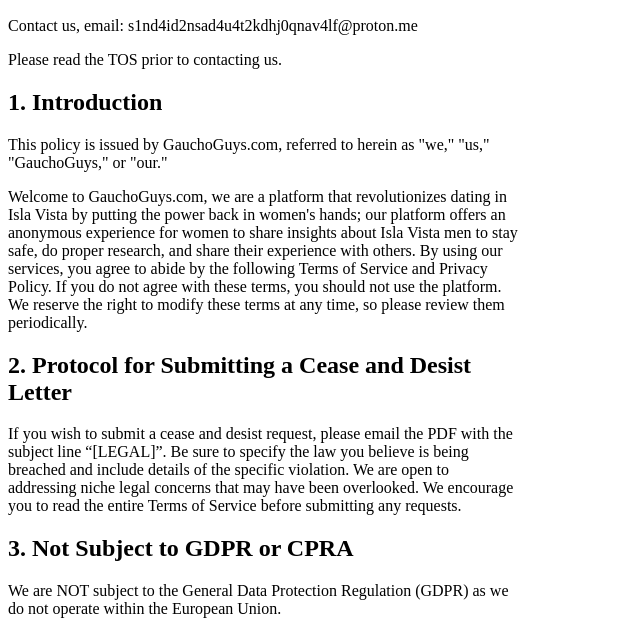
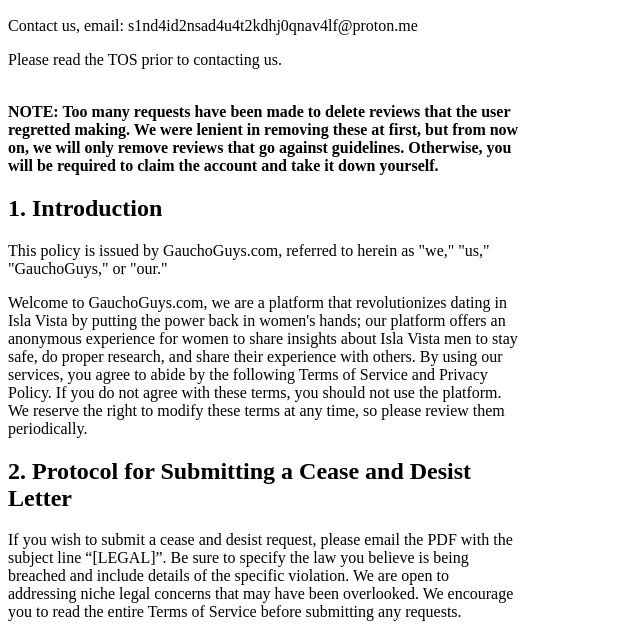
Before and after one commit to 4id2nsad4u4t235dshj0qnav4lf/vt4e56425y356u, a plain HTML site: page tos.html in a window 1280 px wide. Shown: the part 147-778 px from the top of the page, without its empty margins (0-640 px from the left). Drawn offline with Linux system fonts and the light colour scheme.

Commit message:
Update tos.html

```diff
--- a/tos.html
+++ b/tos.html
@@ -19,6 +19,10 @@ width: 40%;
     <h2>0. Contact</h2>
     <p>Contact us, email: s1nd4id2nsad4u4t2kdhj0qnav4lf@proton.me</p>
     <p>Please read the TOS prior to contacting us.</p>
+
+     <br/>
+    <b>NOTE: Too many requests have been made to delete reviews that the user regretted making. We were lenient in removing these at first, but from now on, we will only remove reviews that go against guidelines. Otherwise, you will be required to claim the account and take it down yourself.</b>
+
 
     <h2>1. Introduction</h2>
     <p>This policy is issued by GauchoGuys.com, referred to herein as "we," "us," "GauchoGuys," or "our." </p>
```
